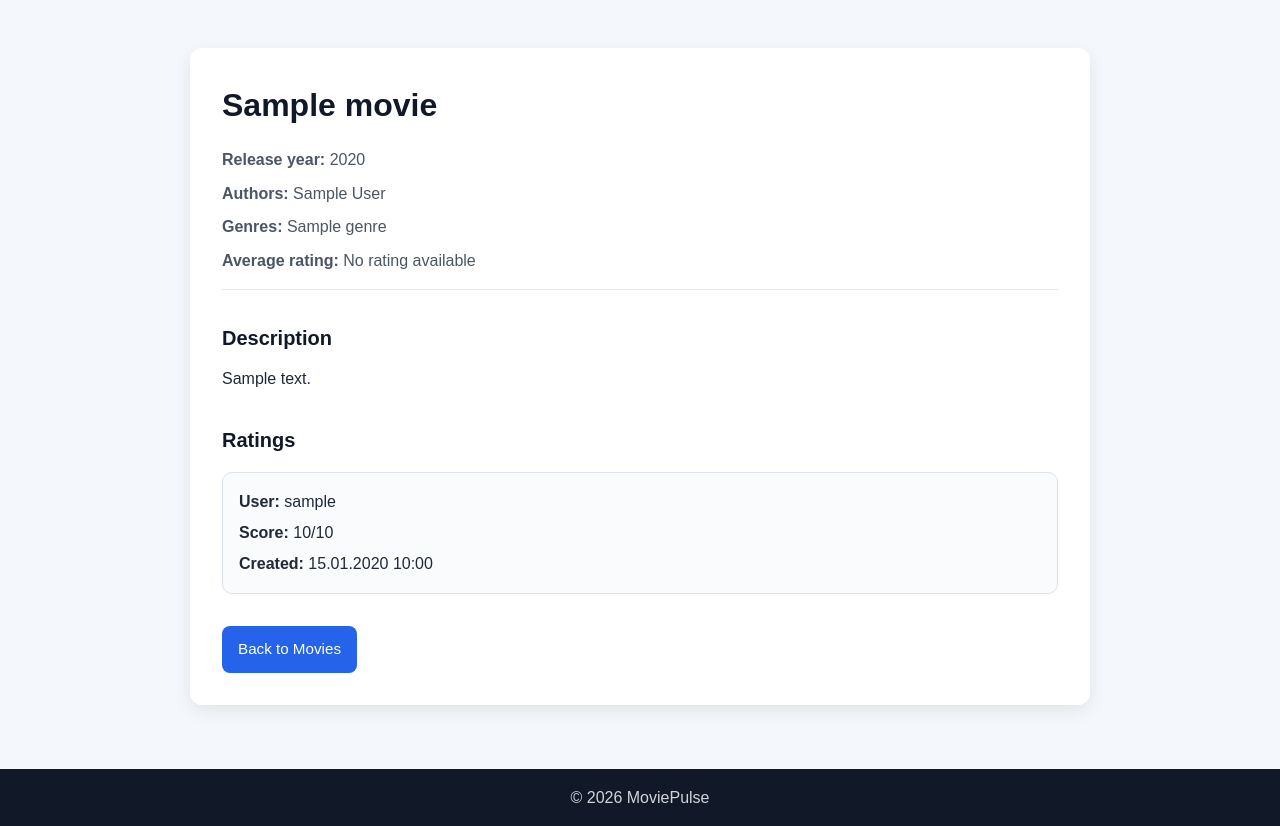
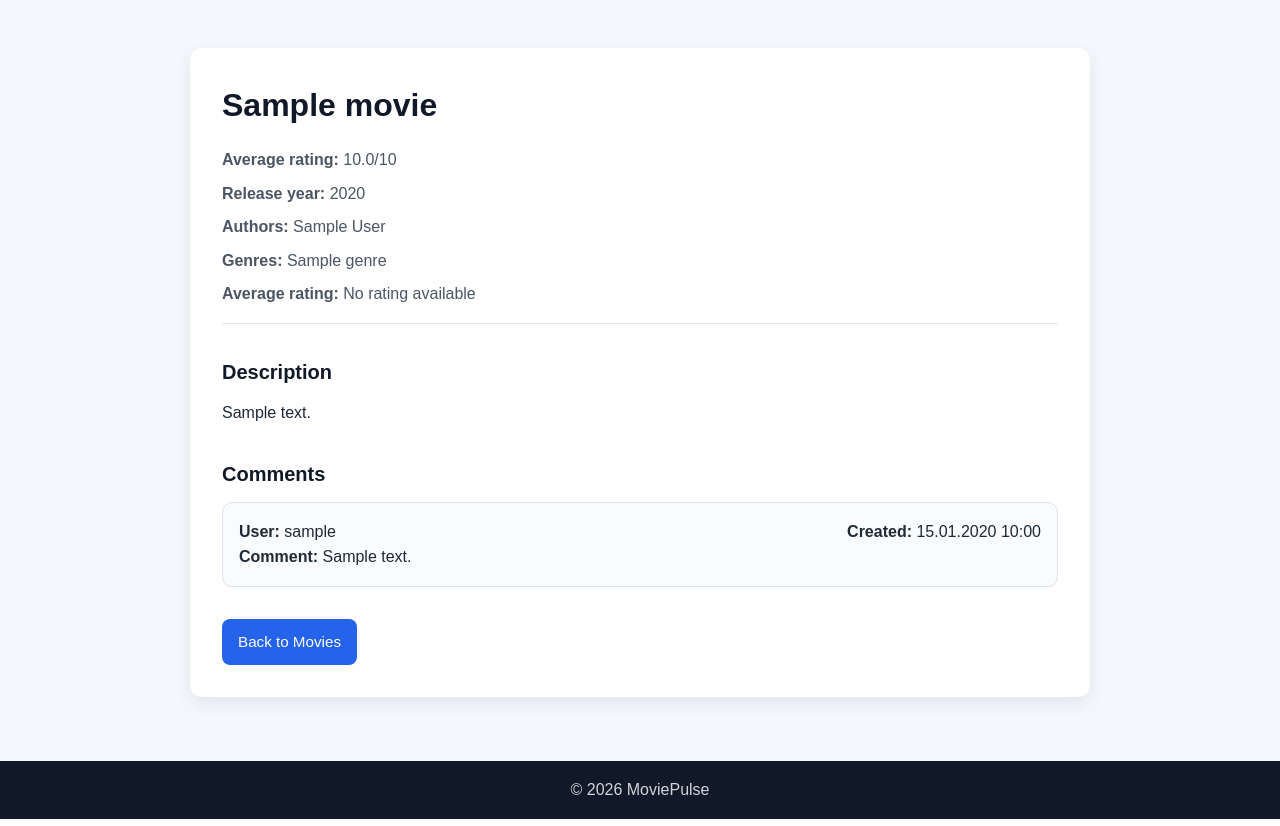
Before and after one commit to Happydeath97/InternetTechnologyProject, a Django app: page /movies/1/ in a window 1280 px wide. Shown: the part 99-925 px from the top of the page. Run offline with Django 5.2, Linux system fonts and the light colour scheme; tables that the repository leaves empty hold one stand-in row (values such as "Sample post").

Commit message:
improved display of rating and comments in movie detail view

```diff
--- a/movies/views.py
+++ b/movies/views.py
@@ -6,7 +6,7 @@ from django.urls import reverse_lazy
 from django.views.generic import UpdateView
 
 from .forms import AuthorForm, GenreForm, MovieForm
-from .models import Movie, Genre, Author
+from .models import Movie, Genre, Author, Rating
 
 
 class IndexView(View):
@@ -163,7 +163,9 @@ class MovieDetailView(View):
 
     def get(self, request, pk, *args, **kwargs):
         movie = get_object_or_404(Movie, pk=pk)
-        return render(request, "movies/movie/movie_detail.html", {"movie": movie})
+        avg_rating = Rating.objects.filter(movie=movie).aggregate(avg=Avg("score"))["avg"]
+        context = {"movie": movie, "avg_rating": avg_rating}
+        return render(request, "movies/movie/movie_detail.html", context=context)
 
 
 class MovieUpdateView(LoginRequiredMixin, PermissionRequiredMixin, UpdateView):
--- a/static/css/movies/movie_detail.css
+++ b/static/css/movies/movie_detail.css
@@ -36,25 +36,25 @@
     margin: 0;
 }
 
-.rating-list {
+.comment-list {
     display: flex;
     flex-direction: column;
     gap: 0.75rem;
     margin-top: 1rem;
 }
 
-.rating-card {
+.comment-card {
     padding: 1rem;
     border: 1px solid #dbe3ec;
     border-radius: 10px;
     background: #f9fbfd;
 }
 
-.rating-card p {
+.comment-card p {
     margin: 0 0 0.35rem 0;
 }
 
-.rating-card p:last-child {
+.comment-card p:last-child {
     margin-bottom: 0;
 }
 
--- a/templates/movies/movie/movie_detail.html
+++ b/templates/movies/movie/movie_detail.html
@@ -12,6 +12,12 @@
             <h1 class="detail-title">{{ movie.title }}</h1>
 
             <div class="detail-meta">
+                {% if avg_rating %}
+                    <p><strong>Average rating:</strong> {{ avg_rating|floatformat:1 }}/10</p>
+                {% else %}
+                    <p><strong>Average rating:</strong> No rating available</p>
+                {% endif %}
+
                 {% if movie.release_year %}
                     <p><strong>Release year:</strong> {{ movie.release_year }}</p>
                 {% endif %}
@@ -50,22 +56,36 @@
         {% endif %}
 
         <section class="detail-section">
-            <h2>Ratings</h2>
+            <h2>Comments</h2>
 
-            {% if movie.ratings.all %}
-                <div class="rating-list">
-                    {% for rating in movie.ratings.all %}
-                        <div class="rating-card">
-                            <p><strong>User:</strong> {{ rating.user.username }}</p>
-                            <p><strong>Score:</strong> {{ rating.score }}/10</p>
-                            <p><strong>Created:</strong> {{ rating.created_at|date:"d.m.Y H:i" }}</p>
+            {% if movie.comments.all %}
+                <div class="comments-list">
+                    {% for comment in movie.comments.all %}
+                        <div class="comment-card">
+                            <div style="display: flex; justify-content: space-between; align-items: center;">
+                                <div>
+                                    <strong>User:</strong> {{ comment.user.username }}
+                                </div>
+
+                                <div>
+                                    <strong>
+                                        {% if comment.updated_at != comment.created_at %}Updated:{% else %}Created:{% endif %}
+                                    </strong>
+                                    {% if comment.updated_at != comment.created_at %}
+                                        {{ comment.updated_at|date:"d.m.Y H:i" }}
+                                    {% else %}
+                                        {{ comment.created_at|date:"d.m.Y H:i" }}
+                                    {% endif %}
+                                </div>
+                            </div>
+                            <p><strong>Comment:</strong> {{ comment.content }}</p>
                         </div>
                     {% empty %}
-                        <p>No ratings available.</p>
+                        <p>No comment available.</p>
                     {% endfor %}
                 </div>
             {% else %}
-                <p>No ratings available.</p>
+                <p>No comment available.</p>
             {% endif %}
         </section>
 
```
